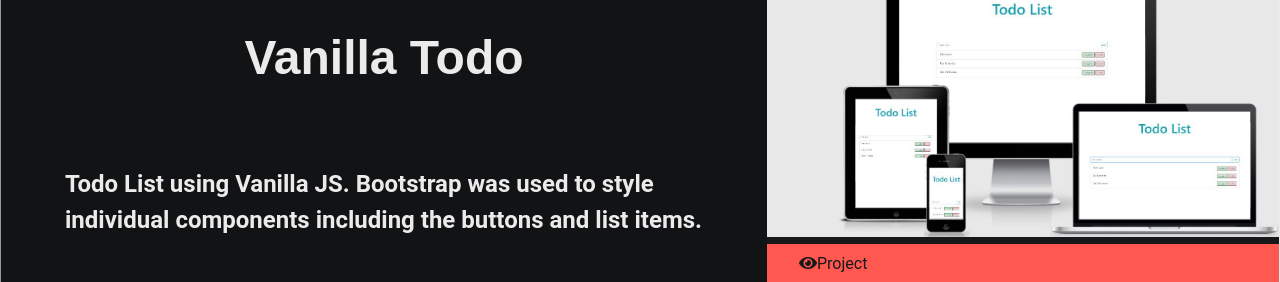
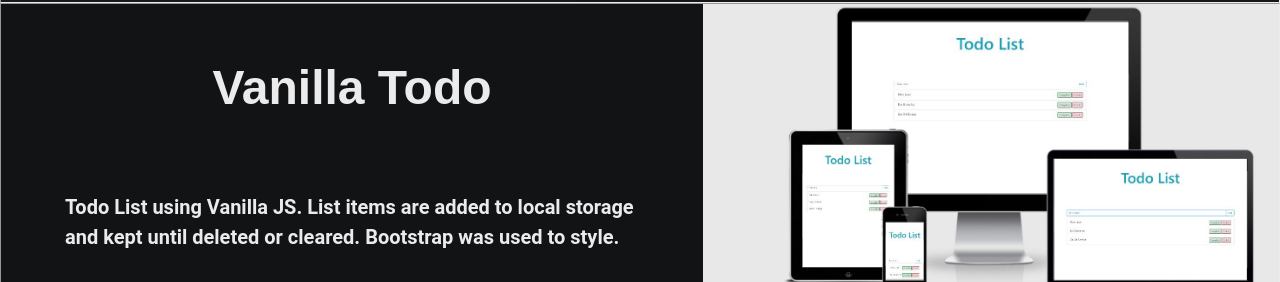
Before and after one commit to Riosjl41/Portfolio-Site, a website: page dist/work.html in a window 1280 px wide. Shown: the part 765-1047 px from the top of the page. Drawn offline with nearby package versions, Linux system fonts and the light colour scheme.

Commit message:
Changed description for todo project

```diff
--- a/scss/_config.scss
+++ b/scss/_config.scss
@@ -22,13 +22,13 @@
 }
 
 @mixin mediaLg {
-	@media screen and (min-width: 769px) and (max-width: 1170px) {
+	@media screen and (min-width: 769px) and (max-width: 1171px) {
 		@content;
 	}
 }
 
 @mixin mediaXl {
-	@media screen and (min-width: 1171px) {
+	@media screen and (min-width: 1172px) and (max-width: 1300px) {
 		@content;
 	}
 }
--- a/scss/_menu.scss
+++ b/scss/_menu.scss
@@ -11,7 +11,7 @@
 		width: 28px;
 		height: 3px;
 		margin: 0 0 5px 0;
-		background: $highlight-color;
+		background: $hover-color;
 		@include easeOut;
 	}
 
@@ -48,19 +48,14 @@
 		visibility: visible;
 	}
 
-	&--branding,
 	&__nav {
 		display: flex;
 		flex-flow: column wrap;
 		align-items: center;
 		justify-content: center;
-		float: left;
-		width: 50%;
+		width: 100vw;
 		height: 100vh;
 		overflow: hidden;
-	}
-
-	&__nav {
 		margin: 0;
 		padding: 0;
 		background: $secondary-color;
@@ -74,28 +69,7 @@
 		}
 	}
 
-	//Branding side
-	&--branding {
-		background: $highlight-color;
-		transform: translate3d(0, 100%, 0);
-		@include easeOut;
-
-		&.show {
-			//Slide in from bottom
-			transform: translate3d(0, 0, 0);
-		}
-
-		.photo {
-			width: 250px;
-			height: 250px;
-			background: url("../img/art-background-blank-951240.jpg");
-			border-radius: 50%;
-			border: solid 3px $primary-color;
-		}
-	}
-
 	.nav__item {
-		transform: translate3d(600px, 0, 0);
 		@include easeOut;
 
 		&.show {
--- a/scss/_mobile.scss
+++ b/scss/_mobile.scss
@@ -1,5 +1,10 @@
 // Widescreens
 @include mediaXl {
+	#work {
+		.projects p {
+			font-size: 1.25rem;
+		}
+	}
 }
 
 // Desktops & Laptops
@@ -9,11 +14,22 @@
 	}
 
 	#work {
-		.projects p {
-			font-size: 18px;
+		h1 {
+			padding: 2rem;
 		}
+
 		h2 {
-			padding: 2rem;
+			padding: 1rem;
+			text-align: center;
+		}
+
+		.projects {
+			p {
+				font-size: .9rem;
+			}
+			img {
+				width: 50vw;
+			}
 		}
 	}
 }
@@ -47,28 +63,15 @@
 	}
 
 	.menu__nav {
-		height: 75vh;
-		transform: translate3d(-100%, 0, 0);
-
 		.nav__link {
 			font-size: 24px;
 		}
 	}
 
-	.menu--branding {
-		height: 25vh;
-		transform: translate3d(100%, 0, 0);
-
-		.photo {
-			background: url('../img/art-background-blank-951240.jpg');
-			width: 150px;
-			height: 150px;
-		}
-	}
 	#work {
 		h1 {
 			text-align: center;
-			padding: 3rem;
+			padding: 2rem;
 		}
 		h2 {
 			font-size: 2rem;
@@ -77,18 +80,29 @@
 		.projects {
 			img {
 				padding: 0;
+				width: 50vw;
 			}
-			p{
-				font-size:1rem;
+			p {
+				font-size: .7rem;
+			}
+
+			.btn {
+				width: 50vw;
 			}
 		}
 	}
-	#about h1 {
-		padding: 3rem;
+	#about {
+		h1 {
+			padding: 3rem;
+		}
+		.boxes {
+			div {
+				font-size: 1.5rem;
+			}
+		}
 	}
 }
 
-// Widescreens
 @include mediaSm {
 	main {
 		.heading--large {
@@ -143,7 +157,6 @@
 			}
 			img {
 				width: 100%;
-				padding:1rem 0;
 			}
 			p {
 				width: 100%;
@@ -164,80 +177,35 @@
 				width: 100%;
 				padding: 2rem;
 			}
+
+			.btn {
+				width: 100%;
+			}
 		}
 	}
 
 	#about {
 		h1 {
 			padding: 1rem;
-			text-align:center;
+			text-align: center;
 		}
 	}
 
 	.menu {
-		&--branding {
-			display: none;
-		}
 		&__nav {
 			height: 100vh;
 		}
 	}
 }
 
-@include mediaLandLg {
-	.menu {
-		&--branding {
-			display: none;
-		}
-		&__nav {
-			height: 100vh;
-		}
-	}
-
-	#work {
-		h2 {
-			padding: 2rem;
-			font-size: 2.5rem;
-			display: flex;
-		}
-
-		.projects {
-			p {
-				font-size: 1.25rem;
-				padding-left: 1vw;
-				padding-right: 1vw;
-			}
-
-			img {
-				width: 55vw;
-			}
-
-			.btn {
-				width: 55vw;
-			}
-
-			.item1--desc {
-				width: 45vw;
-			}
-
-			.item2--desc {
-				width: 45vw;
-			}
-			.item3--desc {
-				width: 45vw;
-			}
-		}
-	}
-}
-
 @include mediaLandMd {
 	#work {
-		h1{
+		h1 {
 			text-align: center;
 		}
 		h2 {
 			padding: 1rem;
-			font-size:2rem;
+			font-size: 2rem;
 		}
 		.projects {
 			p {
@@ -251,7 +219,7 @@
 	#work {
 		h2 {
 			padding: 1rem;
-			font-size:2rem;
+			font-size: 2rem;
 		}
 		.projects {
 			p {
--- a/scss/main.scss
+++ b/scss/main.scss
@@ -134,7 +134,7 @@
 			flex-direction: column;
 			align-items: center;
 			background-color: darken($primary-color, 2);
-			width: 60vw;
+			width: 55vw;
 
 			h1{
 				font-size:3rem;
@@ -146,7 +146,7 @@
 			flex-direction: column;
 			align-items: center;
 			background-color: darken($primary-color, 3);
-			width: 60vw;
+			width: 55vw;
 
 			h1{
 				font-size:3rem;
@@ -154,7 +154,7 @@
 		}
 
 		img {
-			width: 40vw;
+			width: 45vw;
 
 			&:hover {
 				border: 3px $hover-color solid;
@@ -198,7 +198,7 @@
 .btn {
 	display: block;
 	padding: 0.5rem 2rem;
-	width: 40vw;
+	width: 45vw;
 	border: 0;
 	margin-bottom: 0.3rem;
 
```
Also changed, not shown: dist/contact.html, dist/css/main.css, dist/index.html, dist/js/main.js, dist/work.html.
